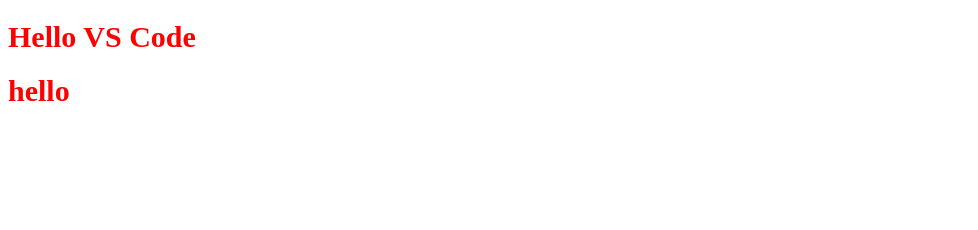
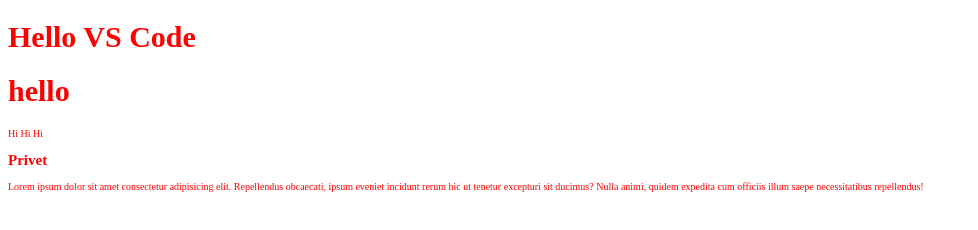
Before and after one commit to ArZoL94/vscode, a plain HTML site: page index.html in a window 1280 px wide. Shown: the whole page, without its empty margins (0-978 px from the left). Drawn offline with Linux system fonts and the light colour scheme.

```diff
--- a/index.html
+++ b/index.html
@@ -16,6 +16,12 @@
 			<div class="class__"></div>
 			<div class="class">
 				<h1>hello</h1>
+				<p>Hi Hi Hi</p>
+				<h2>Privet</h2>
+				Lorem ipsum dolor sit amet consectetur adipisicing elit. Repellendus obcaecati, ipsum eveniet incidunt rerum
+				hic ut tenetur excepturi sit ducimus? Nulla animi, quidem expedita cum officiis illum saepe necessitatibus
+				repellendus!
+
 			</div>
 		</div>
 
```
